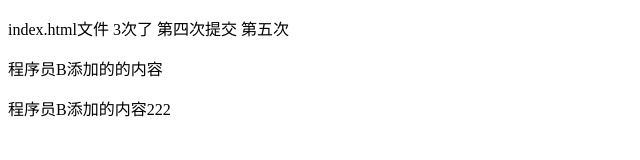
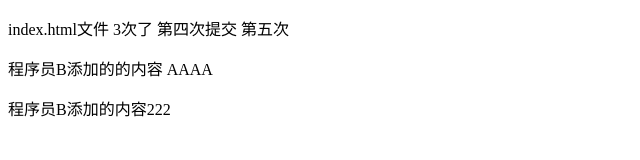
Before and after one commit to Deliverate9527/git-demo, a plain HTML site: page index.html in a window 1280 px wide. Shown: the full height of the page, 0-640 px from the left. Drawn offline with Linux system fonts and the light colour scheme.

Commit message:
测试冲突

```diff
--- a/index.html
+++ b/index.html
@@ -11,7 +11,7 @@
 <body>
     <p>index.html文件 3次了 第四次提交 第五次
     </p>
-    <p> 程序员B添加的的内容</p>
+    <p> 程序员B添加的的内容 AAAA</p>
     <p> 程序员B添加的内容222</p>
 </body>
 
```
